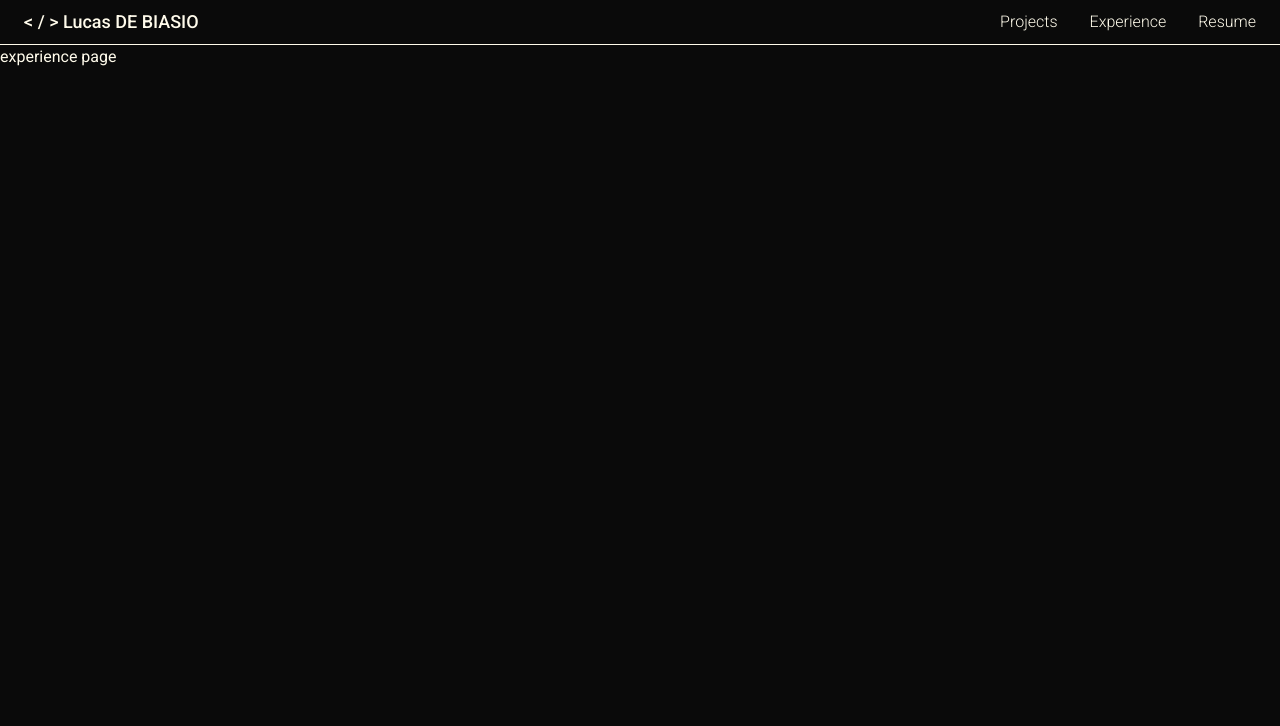
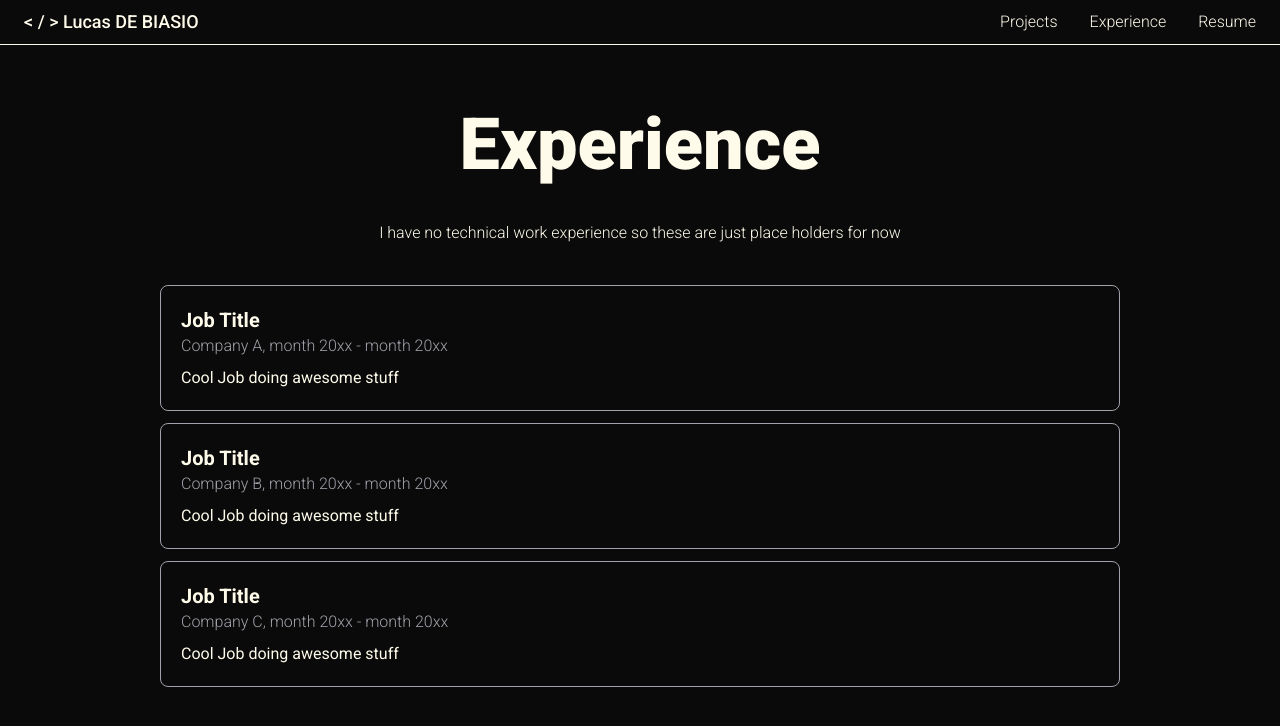
Before and after one commit to LucasDeBiasio/LucasDeBiasio.github.io, a SvelteKit app in the folder sveltePortfolio/: page /experience in a window 1280 px wide. Shown: the top 726 px of the page. Built offline with nearby package versions, Linux system fonts and the light colour scheme.

Commit message:
Issue #4, completed experience page

```diff
--- a/sveltePortfolio/src/routes/experience/+page.svelte
+++ b/sveltePortfolio/src/routes/experience/+page.svelte
@@ -1 +1,27 @@
-<h1>experience page</h1>
+<script>
+    let jobs = [
+        {title: 'Job Title', company: 'Company A', duration: 'month 20xx - month 20xx', description: 'Cool Job doing awesome stuff'},
+        {title: 'Job Title', company: 'Company B', duration: 'month 20xx - month 20xx', description: 'Cool Job doing awesome stuff'},
+        {title: 'Job Title', company: 'Company C', duration: 'month 20xx - month 20xx', description: 'Cool Job doing awesome stuff'},
+    ]
+</script>
+
+<div class="flex flex-col">
+    <div class="mx-40 font-black mt-16 Roboto text-7xl text-center width-100">
+        <h1>Experience</h1>
+    </div>
+    <div class="text-center mt-10 font-light">
+        <p>I have no technical work experience so these are just place holders for now</p>
+    </div>
+    <div class="mb-16 mt-10 mx-40 grid grid-rows-1 gap-y-3">
+        {#each jobs as job, index}
+        <div class="rounded-lg border border-zinc-400 hover:border-zinc-200 p-5 w-full">
+            <div>
+                <h1 class="font-semibold text-xl">{job.title}</h1>
+                <p class="font-light text-zinc-400">{job.company}, {job.duration}</p>
+                <p class="pt-2">{job.description}</p>
+            </div>
+        </div>
+        {/each}
+    </div>
+</div>
--- a/sveltePortfolio/src/routes/resume/+page.svelte
+++ b/sveltePortfolio/src/routes/resume/+page.svelte
@@ -1 +1,5 @@
-<h1>resume page</h1>
+<div class="flex flex-col">
+    <div class="mx-40 font-black mt-16 Roboto text-7xl text-center width-100">
+        <h1>Resumé</h1>
+    </div>
+</div>
```
